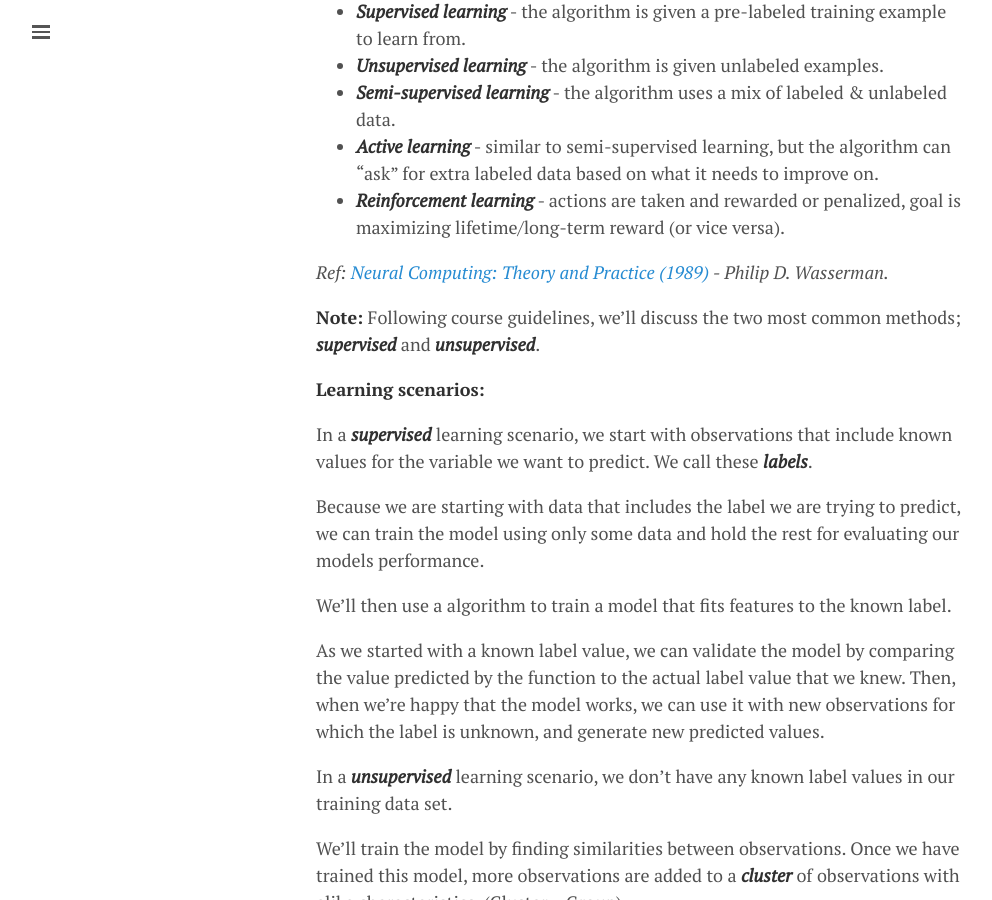
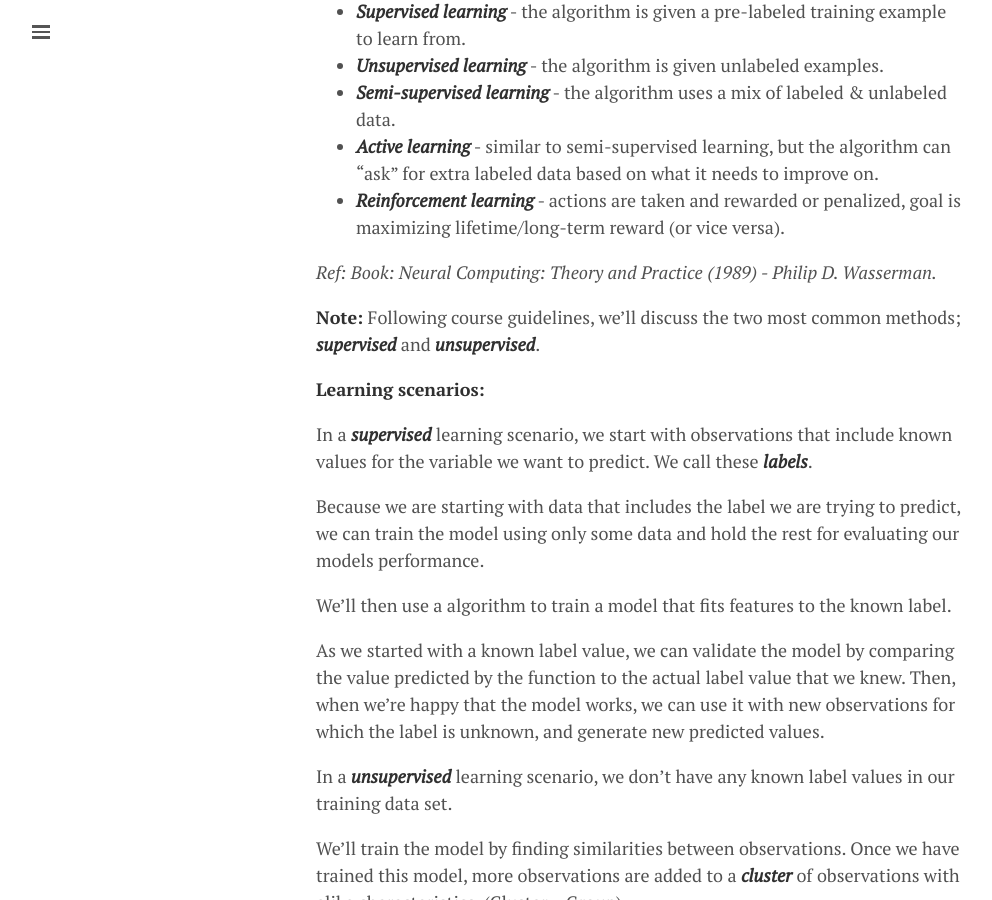
Before and after one commit to lgeurts/lgeurts.github.io, a Jekyll site: the page built from _posts/2018-06-29-artificial-intelligence-basics.md, in a window 1280 px wide and 900 px high, scrolled down 1509 px. Shown: the whole window, without its empty margins (0-992 px from the left). Built offline with Jekyll 4.4.1, drawn with Linux system fonts in a browser that asks for light colours; nearby versions of some CDN libraries.

Commit message:
Update 2018-06-29-artificial-intelligence-basics.md

```diff
--- a/_posts/2018-06-29-artificial-intelligence-basics.md
+++ b/_posts/2018-06-29-artificial-intelligence-basics.md
@@ -49,7 +49,7 @@ At heart, a function is the mapping from a set in a ***domain*** to a set in a *
 * ***Active learning*** - similar to semi-supervised learning, but the algorithm can "ask" for extra labeled data based on what it needs to improve on.
 * ***Reinforcement learning*** - actions are taken and rewarded or penalized, goal is maximizing lifetime/long-term reward (or vice versa).
 
-*Ref: [Neural Computing: Theory and Practice (1989)](https://www.amazon.co.uk/Neural-Computing-Practice-Wasserman-1989-06-03/dp/B01F81V01S?SubscriptionId=AKIAILSHYYTFIVPWUY6Q&tag=duc08-21&linkCode=xm2&camp=2025&creative=165953&creativeASIN=B01F81V01S) - Philip D. Wasserman.*
+*Ref: Book: Neural Computing: Theory and Practice (1989) - Philip D. Wasserman.*
 
 **Note:** Following course guidelines, we'll discuss the two most common methods; ***supervised*** and ***unsupervised***.
 
```
